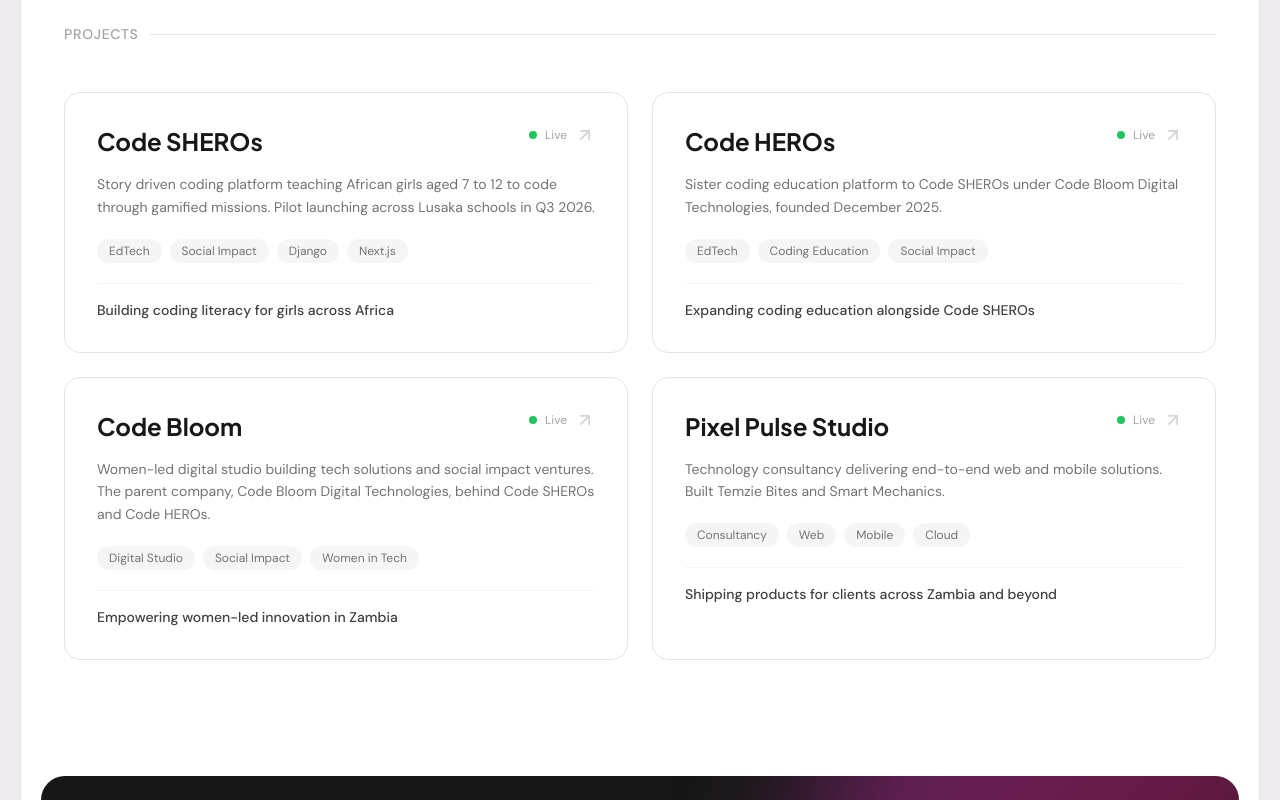
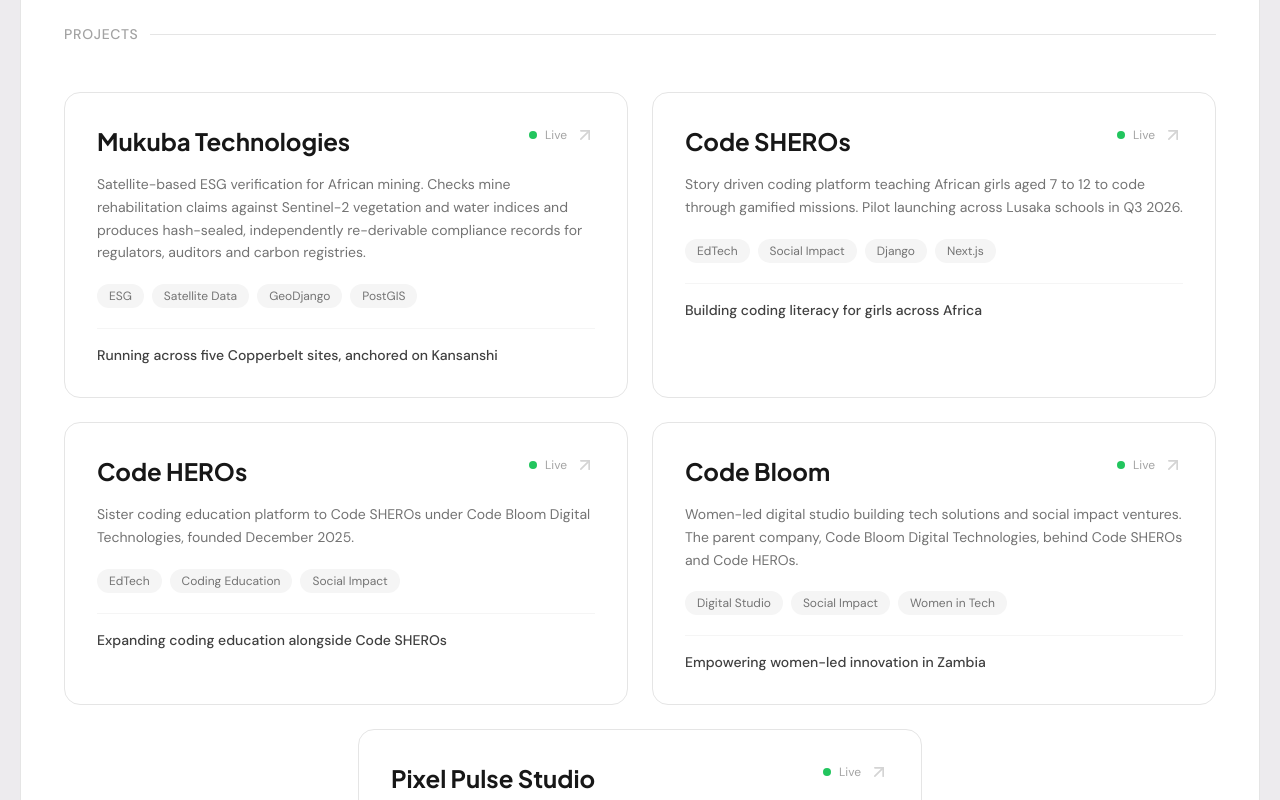
Before and after one commit to temwani-msiska/TemwaPortfolio, a Next.js app: page / in a window 1280 px wide. Shown: the part 5600-6400 px from the top of the page. Built offline with nearby package versions, Linux system fonts and the light colour scheme.

Commit message:
Add Mukuba Technologies to projects
Co-Authored-By: Claude Fable 5.1 <noreply@anthropic.com>
Claude-Session: https://claude.ai/code/session_011APuu6P7ShNQT1BVbUSkJJ

```diff
--- a/app/page.tsx
+++ b/app/page.tsx
@@ -212,6 +212,16 @@ export default function Portfolio() {
   ];
 
 const projects = [
+    {
+      title: 'Mukuba Technologies',
+      description: 'Satellite-based ESG verification for African mining. Checks mine rehabilitation claims against Sentinel-2 vegetation and water indices and produces hash-sealed, independently re-derivable compliance records for regulators, auditors and carbon registries.',
+      tags: ['ESG', 'Satellite Data', 'GeoDjango', 'PostGIS'],
+      impact: 'Running across five Copperbelt sites, anchored on Kansanshi',
+      icon: Globe,
+      gradient: 'from-[#2D0840] to-[#4A0E6B]',
+      link: 'https://mukuba.io/',
+      status: 'Live'
+    },
     {
       title: 'Code SHEROs',
       description: 'Story driven coding platform teaching African girls aged 7 to 12 to code through gamified missions. Pilot launching across Lusaka schools in Q3 2026.',
```
